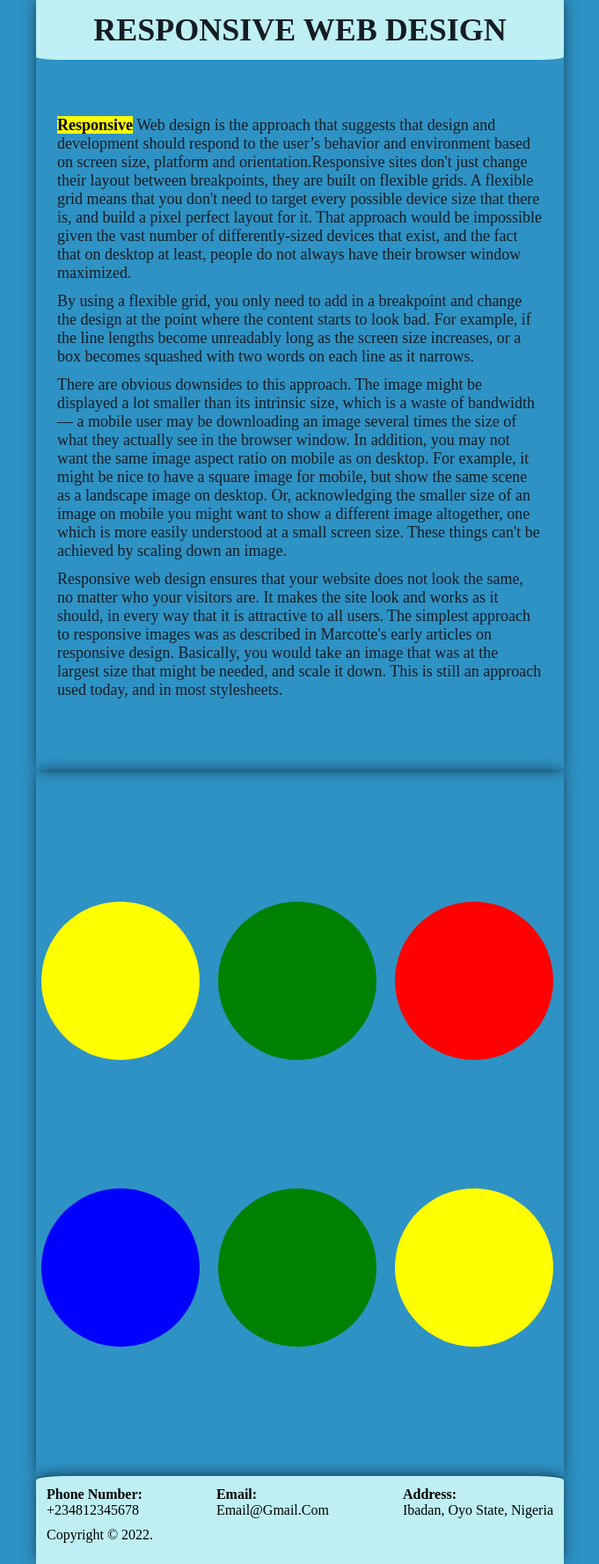
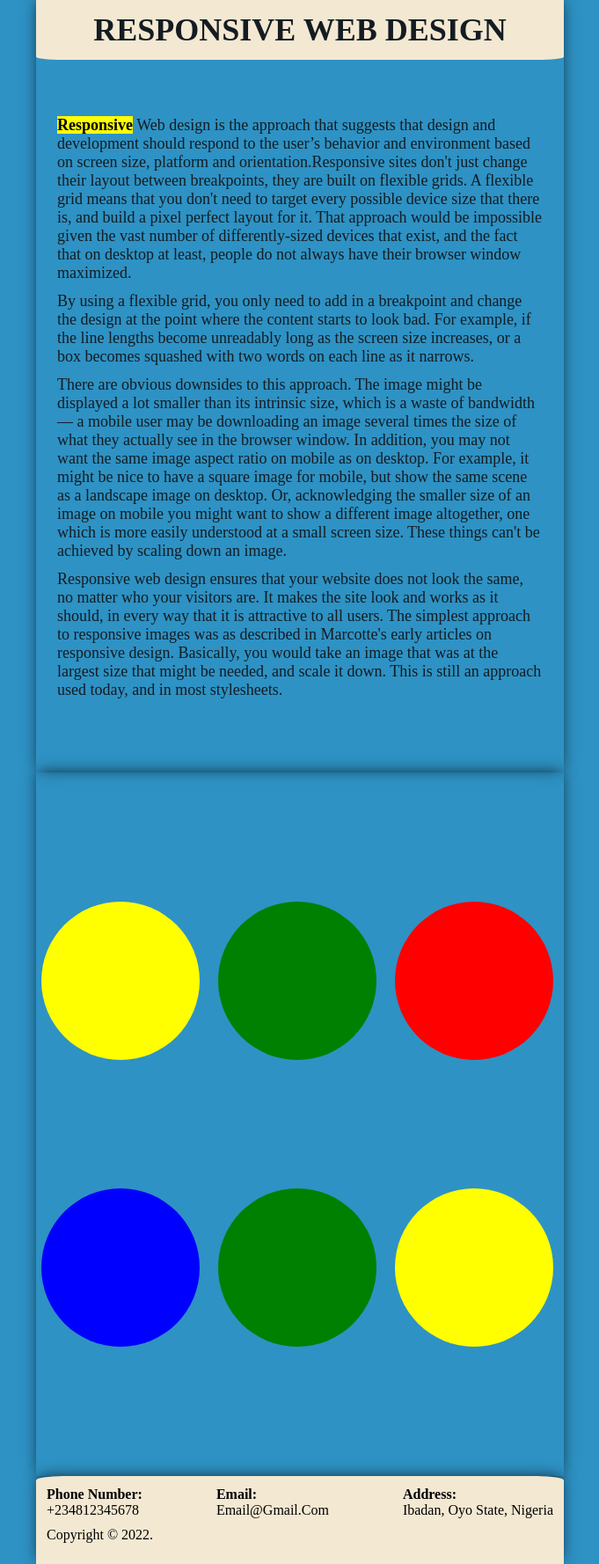
Before and after one commit to Faruq-Hameed/Faruq-responsive-web, a plain HTML site: page index.html in a window 1280 px wide. Shown: the whole page at 88% size, without its empty margins (299-980 px from the left). Drawn offline with Linux system fonts and the light colour scheme.

Commit message:
First responsive commit

```diff
--- a/style.css
+++ b/style.css
@@ -30,7 +30,7 @@
 }
 .header-container{
     position: fixed;
-    background-color: rgb(190, 240, 243);
+    background-color: rgb(243, 232, 210);
     text-align: center;
     width:600px;
     height: fit-content;
@@ -95,7 +95,7 @@
     text-align: left;
     text-transform: capitalize;
     padding-bottom: 4%;
-    background-color: rgb(190, 240, 243);
+    background-color: rgb(243, 232, 210);
     /* border-right: 2px solid black; */
     box-shadow: 0px -2px 17px -3px rgba(0,0,0,0.75);
     border-top-right-radius: 5%;
@@ -117,7 +117,7 @@ a{
 @media screen and (max-width: 920px) {
 
     .header-container, .footer-container{
-        background-color: rgb(242, 238, 233);
+        background-color: rgb(238, 239, 216);
          }
 
     *{
```
